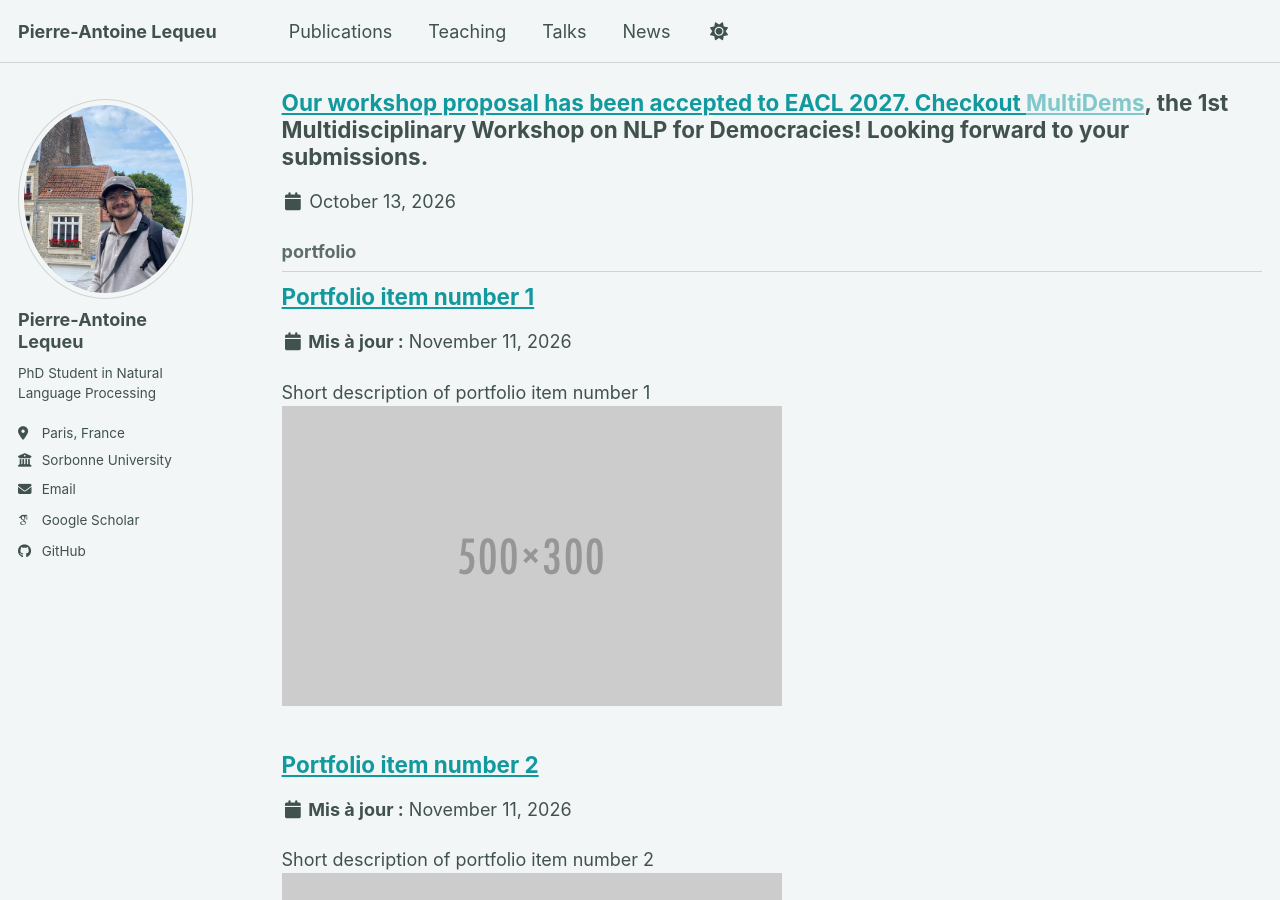
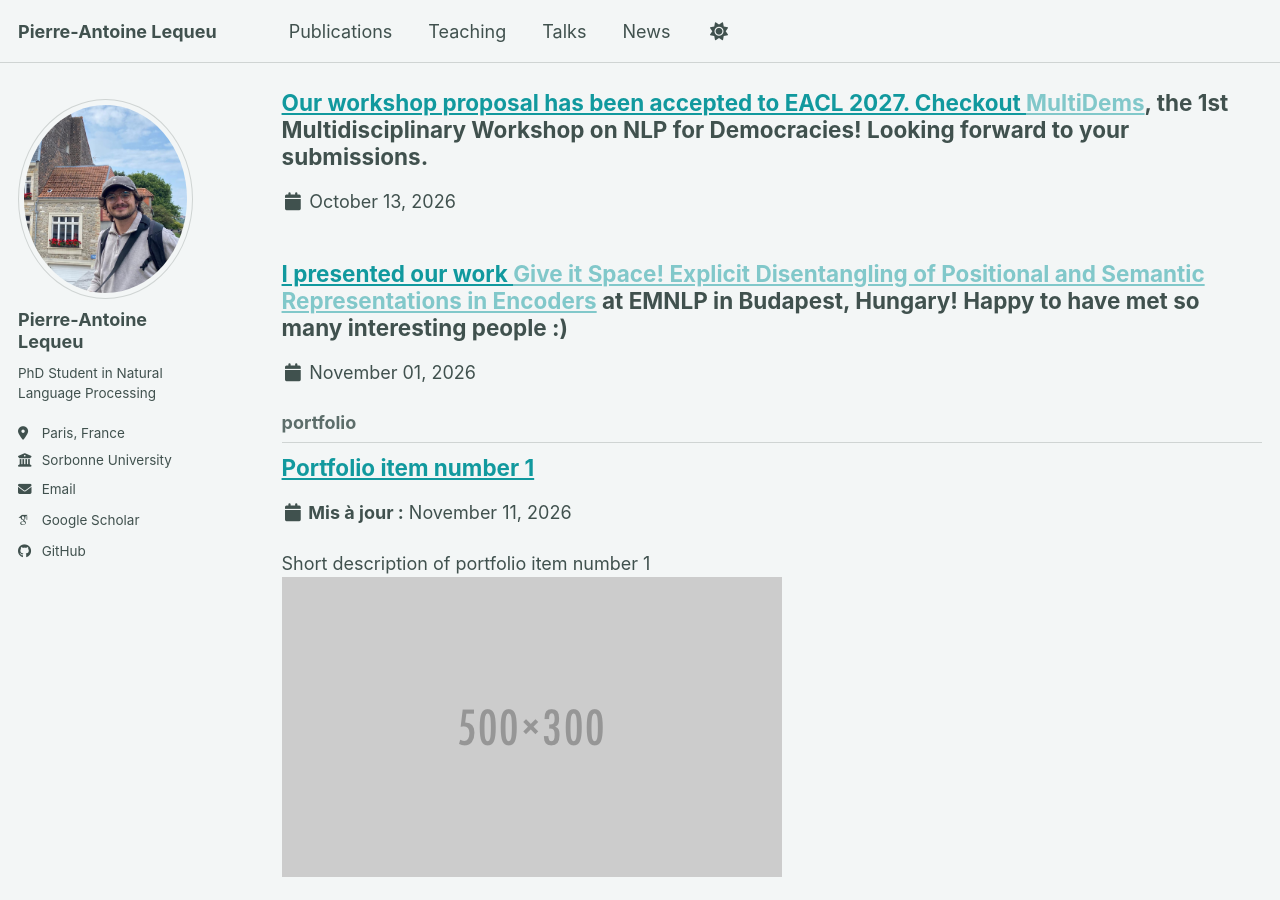
Before and after one commit to PALequeu/palequeu.github.io, a Jekyll site: the page built from _pages/collection-archive.html, in a window 1280 px wide and 900 px high, scrolled down 954 px. Built offline with Jekyll 4.4.1, drawn with Linux system fonts in a browser that asks for light colours; some web fonts are replaced; a script bundle is joined from its source files by our own code; library files that are not in the unit come from our copies.

Commit message:
new news + fixed name

```diff
--- /dev/null
+++ b/_news/2026-11-01-emnlp.md
@@ -0,0 +1,5 @@
+---
+title: "I presented our work [Give it Space! Explicit Disentangling of Positional and Semantic Representations in Encoders](https://aclanthology.org/2026.emnlp-main.2142/) at EMNLP in Budapest, Hungary! Happy to have met so many interesting people :)"
+date: 2026-11-01
+collection: news
+---
```
Also changed, not shown: _pages/about.md (+1 -1 lines).
